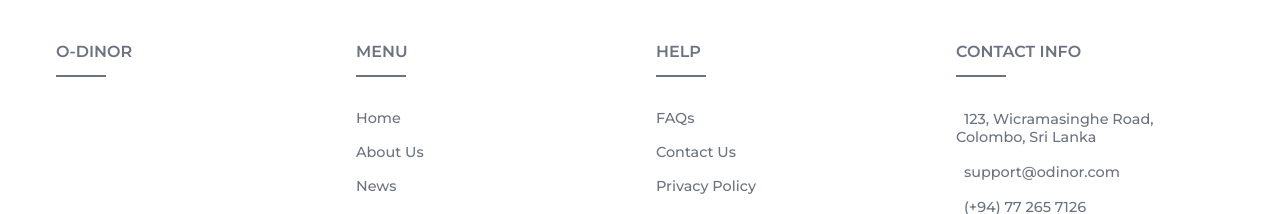
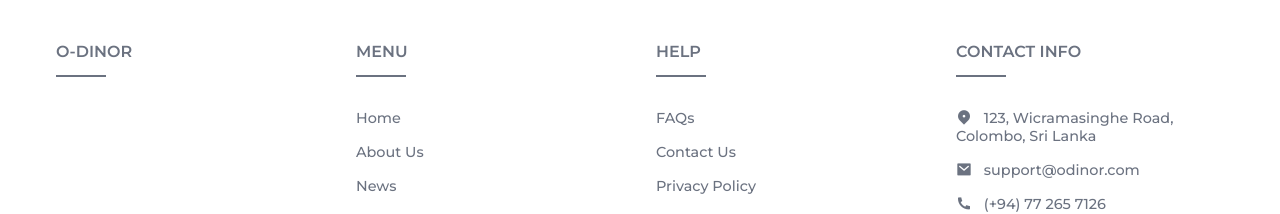
Before and after one commit to AkashMaheema/o-dinor-new, a PHP site: page /index.php in a window 1280 px wide; the page is wider, and only the part inside the window is pictured. Shown: the part 6286-6500 px from the top of that part. Run offline with PHP 8.4, Linux system fonts and the light colour scheme; some libraries are stand-ins or nearby versions.

Commit message:
update footer 2.0

```diff
--- a/o-Dinor_front/footer.php
+++ b/o-Dinor_front/footer.php
@@ -1,4 +1,7 @@
 <link rel="stylesheet" href="css/footer.css" />
+<link
+    href="https://cdn.jsdelivr.net/npm/remixicon@4.3.0/fonts/remixicon.css"
+    rel="stylesheet" />
 <hr>
 <footer class="section__container footer__container">
         <div class="footer__col">
```
